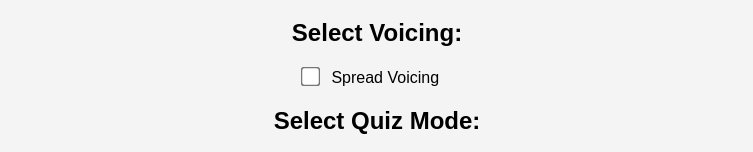
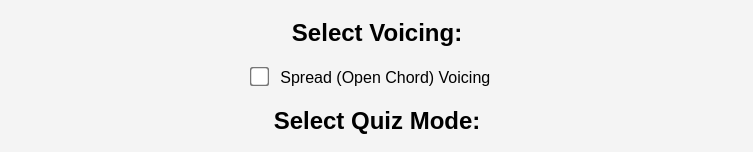
Before and after one commit to tardyon/Triad-Quiz-Game, a plain HTML site: page index.html in a window 1280 px wide. Shown: the part 363-515 px from the top of the page, without its empty margins (263-1016 px from the left). Drawn offline with Linux system fonts and the light colour scheme.

Commit message:
Update index.html

```diff
--- a/index.html
+++ b/index.html
@@ -108,7 +108,7 @@
 
     <div class="options">
       <h2>Select Voicing:</h2>
-      <label><input type="checkbox" id="spread-voicing"> Spread Voicing</label>
+      <label><input type="checkbox" id="spread-voicing"> Spread (Open Chord) Voicing</label>
     </div>
 
     <div class="options">
```
